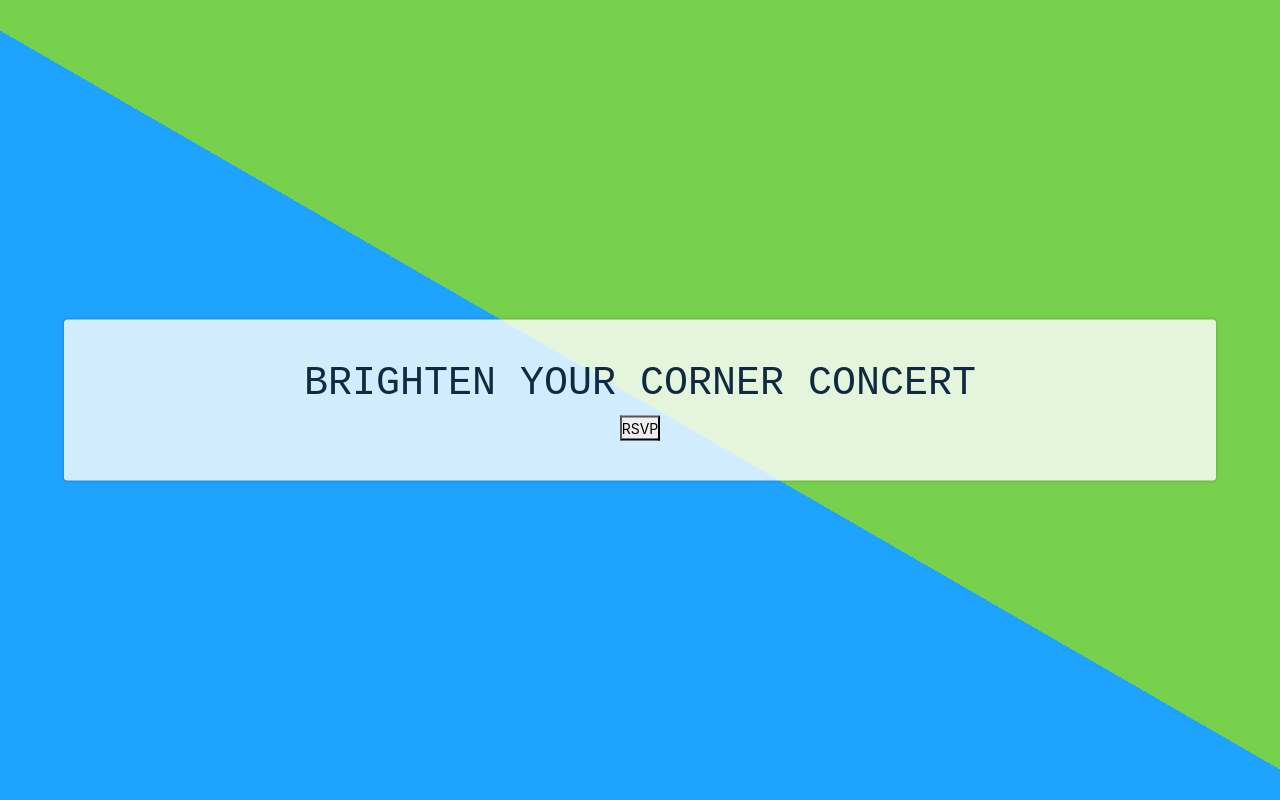
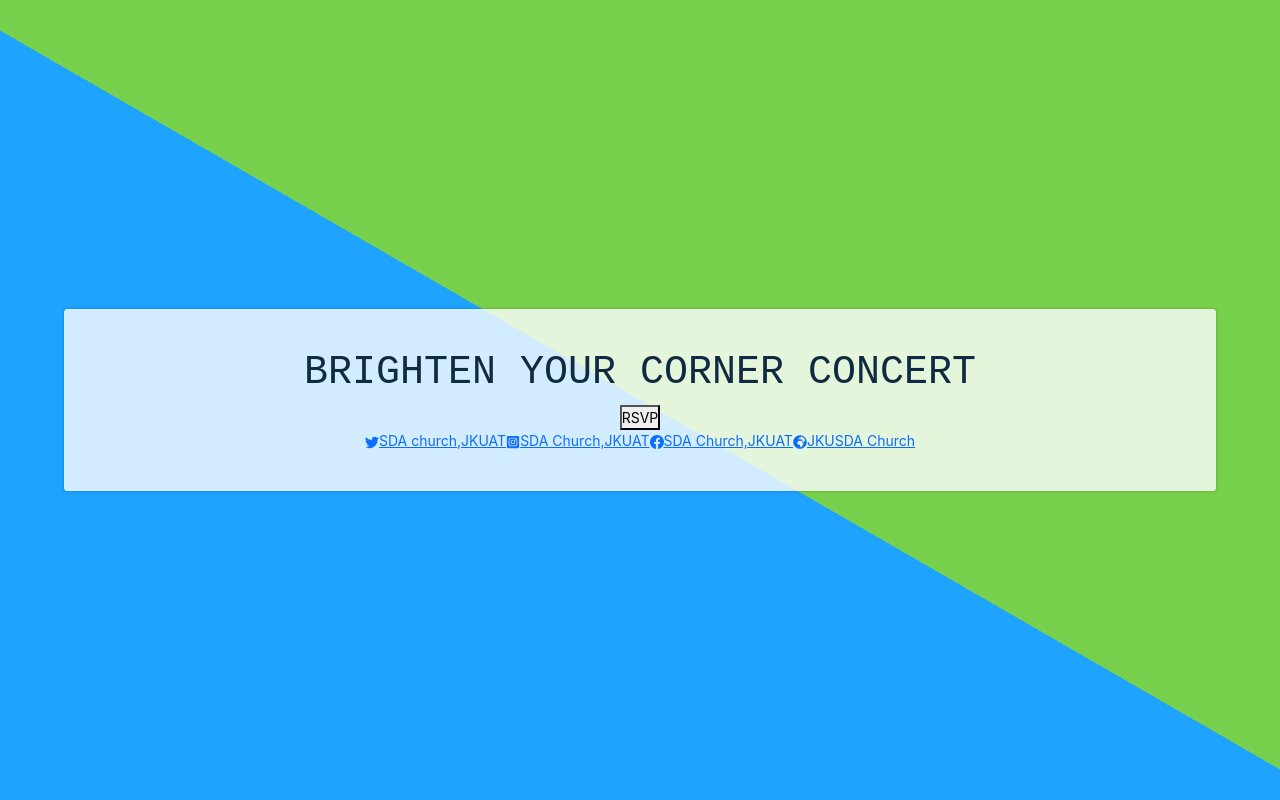
Before and after one commit to Ian-Mc-Okeyo/concert-front-end, a React (Create React App) app: page / in a window 1280 px wide. Built offline with nearby package versions, Linux system fonts and the light colour scheme.

Commit message:
Footer section added

```diff
--- a/src/components/Home.js
+++ b/src/components/Home.js
@@ -1,5 +1,10 @@
 import React from "react";
 import { Link } from "react-router-dom";
+
+import { BsFacebook } from "react-icons/bs";
+import { FaGlobeAfrica } from "react-icons/fa";
+import { FaInstagramSquare } from "react-icons/fa";
+import { BsTwitter } from "react-icons/bs";
 
 export default function Home() {
   return (
@@ -15,7 +20,31 @@ export default function Home() {
           </button>
         </Link>
         {/* ...........footer section............ */}
+        <footer>
+          <div className="foot">
+            <a href="https://twitter.com/sdajkuat" id="linkf" target="_blank">
+              <BsTwitter id="sicon" />
+              SDA church,JKUAT
+            </a>
 
+            <a href="" id="linkf" target="_blank">
+              <FaInstagramSquare id="sicon" />
+              SDA Church,JKUAT
+            </a>
+            <a
+              href="https://www.facebook.com/jkusda/"
+              id="linkf"
+              target="_blank"
+            >
+              <BsFacebook id="sicon" />
+              SDA Church,JKUAT
+            </a>
+            <a href="https://www.jkusdachurch.org/" id="linkf" target="_blank">
+              <FaGlobeAfrica id="sicon" />
+              JKUSDA Church
+            </a>
+          </div>
+        </footer>
         {/* .....footer section ends........ */}
       </div>
     </>
```
